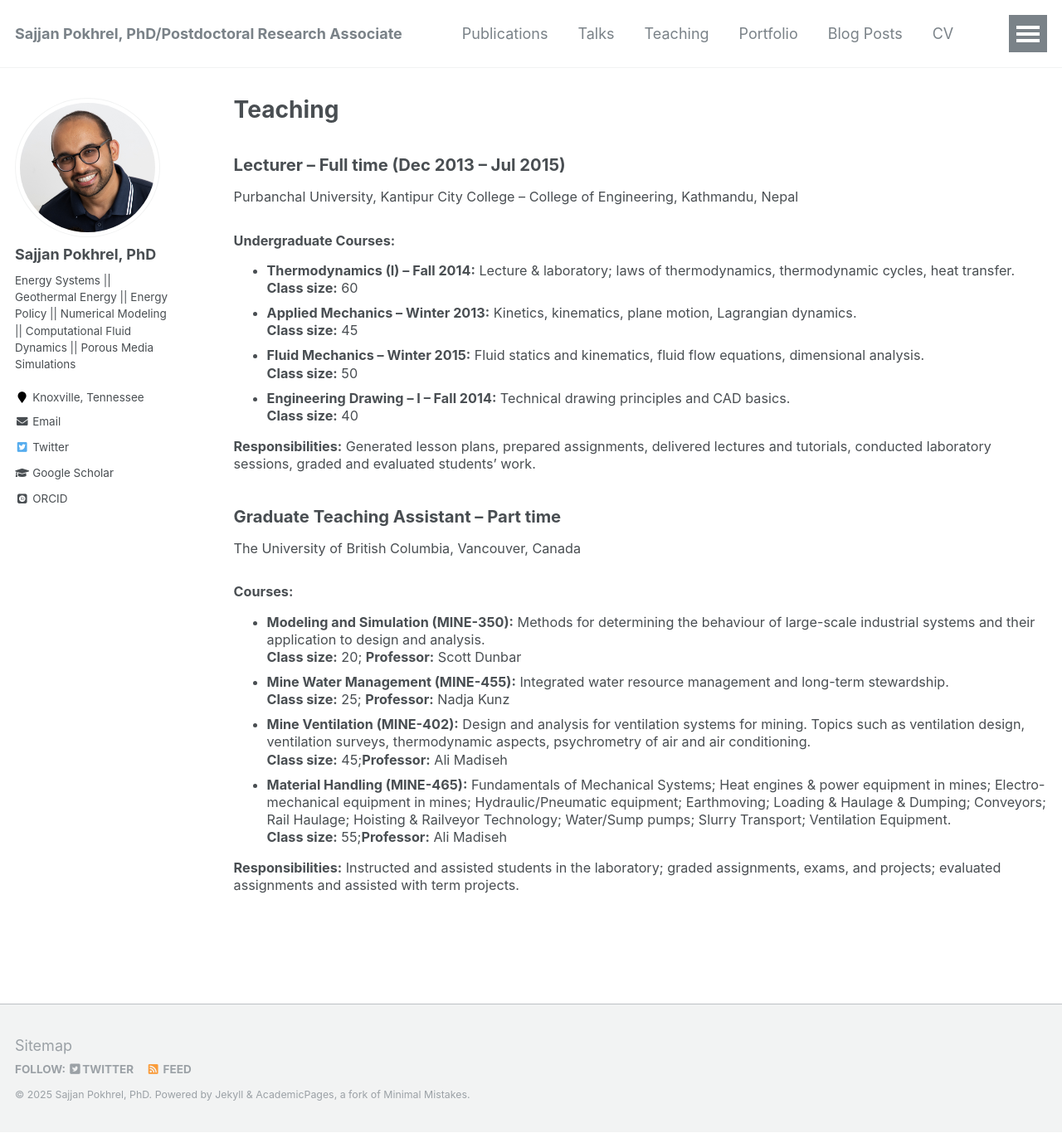
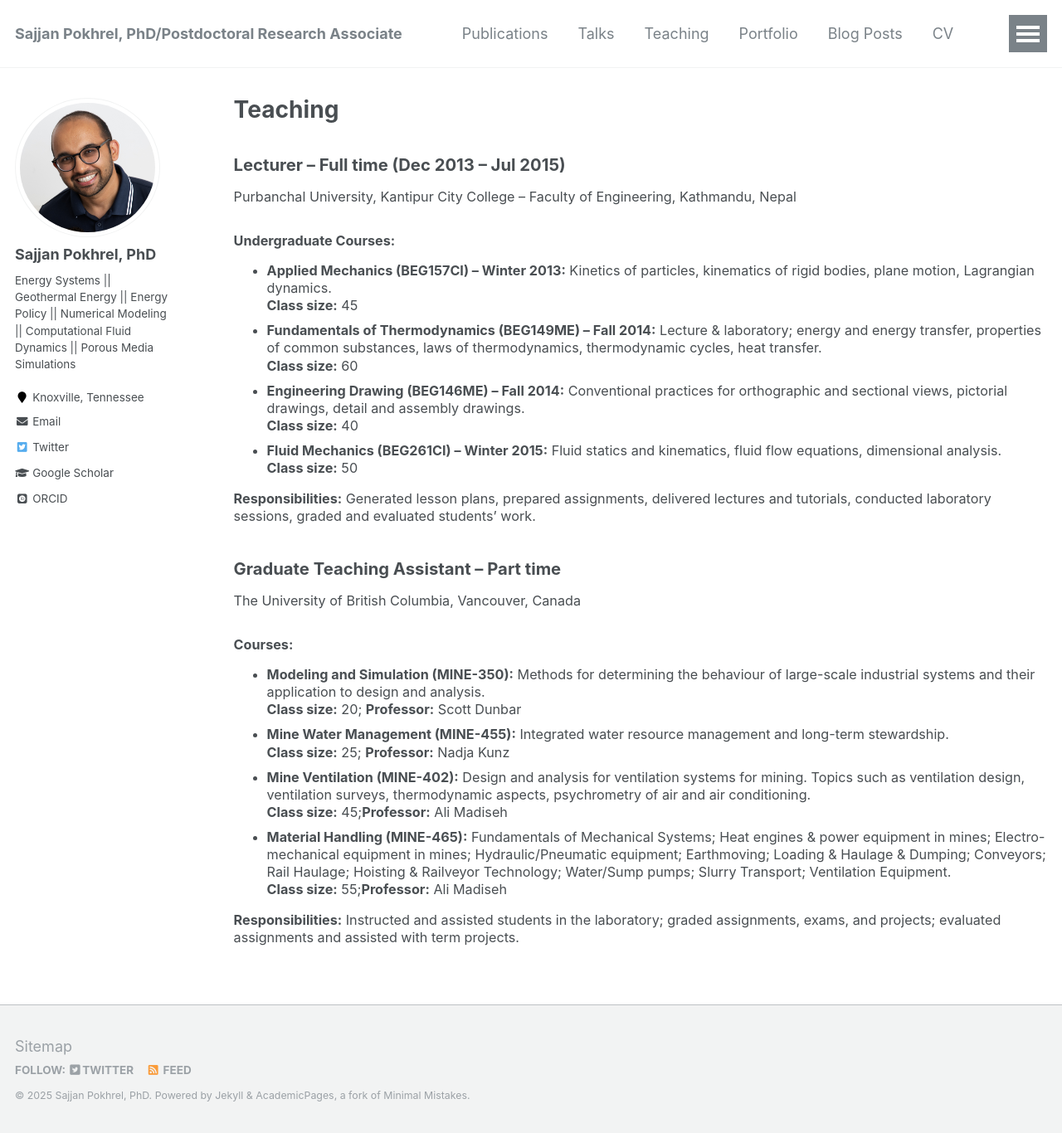
Before and after one commit to sajjanpokhrel/sajjanpokhrel.github.io, a Jekyll site: the page built from _teaching/2014-spring-teaching-1.md, in a window 1280 px wide and 1366 px high. Shown: the whole window at 83% size. Built offline with Jekyll 4.4.1, drawn with Linux system fonts in a browser that asks for light colours; some web fonts are replaced.

Commit message:
TEACHING UPDATES

```diff
--- a/_teaching/2014-spring-teaching-1.md
+++ b/_teaching/2014-spring-teaching-1.md
@@ -9,24 +9,24 @@ author_profile: true
 
 <article class="teaching-entry">
   <h2>Lecturer – Full time (Dec 2013 – Jul 2015)</h2>
-  <p>Purbanchal University, Kantipur City College – College of Engineering, Kathmandu, Nepal</p>
+  <p>Purbanchal University, Kantipur City College – Faculty of Engineering, Kathmandu, Nepal</p>
   <h3>Undergraduate Courses:</h3>
   <ul>
     <li>
-      <strong>Thermodynamics (I) – Fall 2014:</strong> Lecture & laboratory; laws of thermodynamics, thermodynamic cycles, heat transfer.<br>
+      <strong>Applied Mechanics (BEG157CI) – Winter 2013:</strong> Kinetics of particles, kinematics of rigid bodies, plane motion, Lagrangian dynamics.<br>
+      <strong>Class size:</strong> 45
+    </li>
+    <li>
+      <strong>Fundamentals of Thermodynamics (BEG149ME) – Fall 2014:</strong> Lecture & laboratory; energy and energy transfer, properties of common substances, laws of thermodynamics, thermodynamic cycles, heat transfer.<br>
       <strong>Class size:</strong> 60
     </li>
     <li>
-      <strong>Applied Mechanics – Winter 2013:</strong> Kinetics, kinematics, plane motion, Lagrangian dynamics.<br>
-      <strong>Class size:</strong> 45
+      <strong>Engineering Drawing (BEG146ME) – Fall 2014:</strong> Conventional practices for orthographic and sectional views, pictorial drawings, detail and assembly drawings.<br>
+      <strong>Class size:</strong> 40
     </li>
     <li>
-      <strong>Fluid Mechanics – Winter 2015:</strong> Fluid statics and kinematics, fluid flow equations, dimensional analysis.<br>
+      <strong>Fluid Mechanics (BEG261CI) – Winter 2015:</strong> Fluid statics and kinematics, fluid flow equations, dimensional analysis.<br>
       <strong>Class size:</strong> 50
-    </li>
-    <li>
-      <strong>Engineering Drawing – I – Fall 2014:</strong> Technical drawing principles and CAD basics.<br>
-      <strong>Class size:</strong> 40
     </li>
   </ul>
   <p><strong>Responsibilities:</strong> Generated lesson plans, prepared assignments, delivered lectures and tutorials, conducted laboratory sessions, graded and evaluated students’ work.</p>
```
